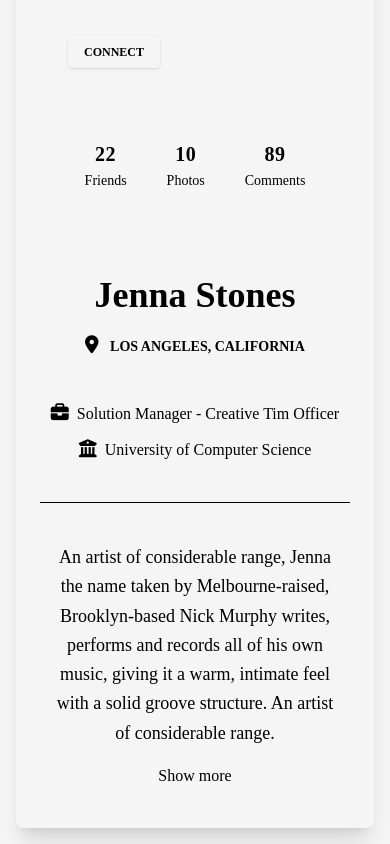
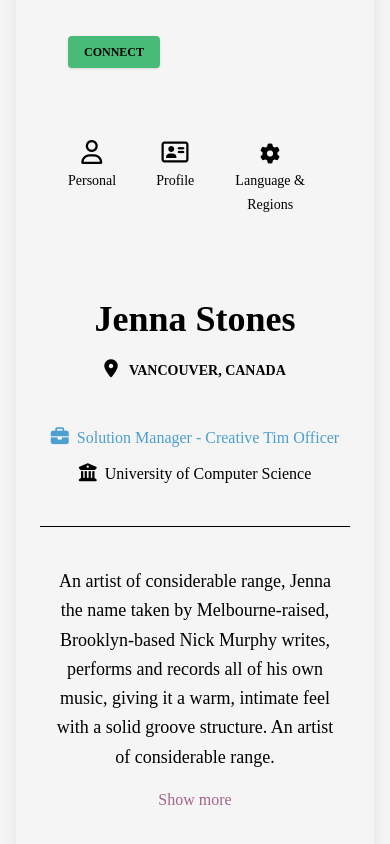
Before and after one commit to chicacode/chicacode-weather-app, a React (Vite) app: page /settings in a window 390 px wide. Shown: the part 800-1644 px from the top of the page. Built offline with nearby package versions, Linux system fonts and the light colour scheme; a web font is replaced by a local one.

Commit message:
feat: added navigation and settings page

```diff
--- a/src/components/WeatherApp.jsx
+++ b/src/components/WeatherApp.jsx
@@ -10,10 +10,6 @@ const WeatherApp = () => {
   return (
     <>
       <main className="grid grid-cols-2 items-center justify-center">
-        <div className="relative pt-16 pb-32 flex content-center items-center justify-center"
-            style={{
-              minHeight: "50vh"
-            }}>
         <Form />
         {loading ? <Loader /> : resultData?.name && <WeatherCard />}
         {error && (
@@ -24,7 +20,6 @@ const WeatherApp = () => {
             {error}
           </div>
         )}
-        </div>
 
       </main>
     </>
--- a/src/index.css
+++ b/src/index.css
@@ -30,7 +30,7 @@ main {
 
 .fa-regular{
  font-size: 24px;
- color: yellow;
+ color: black;
 }
 
 svg{
--- a/src/pages/SettingsPage.jsx
+++ b/src/pages/SettingsPage.jsx
@@ -1,4 +1,9 @@
+import { useNavigate } from 'react-router-dom';
+
 const SettingsPage = () => {
+
+  const navigation = useNavigate();
+
   return (
     <div>
       <main className="profile-page">
@@ -29,7 +34,7 @@ const SettingsPage = () => {
               y="0"
             >
               <polygon
-                className="text-gray-300 fill-current"
+                className="text-gray fill-current"
                 points="2560 0 2560 100 0 100"
               ></polygon>
             </svg>
@@ -44,9 +49,10 @@ const SettingsPage = () => {
                   <div className="w-full lg:w-4/12 px-4 lg:order-3 lg:text-right lg:self-center">
                     <div className="py-6 px-3 mt-32 sm:mt-0">
                       <button
-                        className="bg-pink-500 active:bg-pink-600 uppercase text-white font-bold hover:shadow-md shadow text-xs px-4 py-2 rounded outline-none focus:outline-none sm:mr-2 mb-1"
+                        className="bg-success hover:bg-success-hover uppercase text-black font-bold hover:shadow-md shadow text-xs px-4 py-2 rounded outline-none focus:outline-none sm:mr-2 mb-1"
                         type="button"
                         style={{ transition: "all .15s ease" }}
+                        onClick={() => navigation('/')}
                       >
                         Connect
                       </button>
@@ -56,21 +62,21 @@ const SettingsPage = () => {
                     <div className="flex justify-center py-4 lg:pt-4 pt-8">
                       <div className="mr-4 p-3 text-center">
                         <span className="text-xl font-bold block uppercase tracking-wide text-gray-700">
-                          22
+                        <i class="fa-regular fa-user text-black"></i>
                         </span>
-                        <span className="text-sm text-gray-500">Friends</span>
+                        <span className="text-sm text-gray-500">Personal</span>
                       </div>
                       <div className="mr-4 p-3 text-center">
                         <span className="text-xl font-bold block uppercase tracking-wide text-gray-700">
-                          10
+                        <i class="fa-regular fa-address-card"></i>
                         </span>
-                        <span className="text-sm text-gray-500">Photos</span>
+                        <span className="text-sm text-gray-500">Profile</span>
                       </div>
-                      <div className="lg:mr-4 p-3 text-center">
+                      <div className="mr-4 p-3 text-center">
                         <span className="text-xl font-bold block uppercase tracking-wide text-gray-700">
-                          89
+                        <i class="fa fa-gear"></i>
                         </span>
-                        <span className="text-sm text-gray-500">Comments</span>
+                        <span className="text-sm text-gray-500">Language & Regions</span>
                       </div>
                     </div>
                   </div>
@@ -81,9 +87,9 @@ const SettingsPage = () => {
                   </h3>
                   <div className="text-sm leading-normal mt-0 mb-2 text-gray-500 font-bold uppercase">
                     <i className="fas fa-map-marker-alt mr-2 text-lg text-gray-500"></i>{" "}
-                    Los Angeles, California
+                    Vancouver, Canada
                   </div>
-                  <div className="mb-2 text-gray-700 mt-10">
+                  <div className="mb-2 text-primary mt-10">
                     <i className="fas fa-briefcase mr-2 text-lg text-gray-500"></i>
                     Solution Manager - Creative Tim Officer
                   </div>
@@ -103,8 +109,8 @@ const SettingsPage = () => {
                         artist of considerable range.
                       </p>
                       <a
-                        href="#pablo"
-                        className="font-normal text-pink-500"
+                        href="https://github.com/settings/profile"
+                        className="font-normal text-indigo"
                         onClick={(e) => e.preventDefault()}
                       >
                         Show more
```
Also changed, not shown: src/pages/HomePage.jsx (+60 -49 lines).
